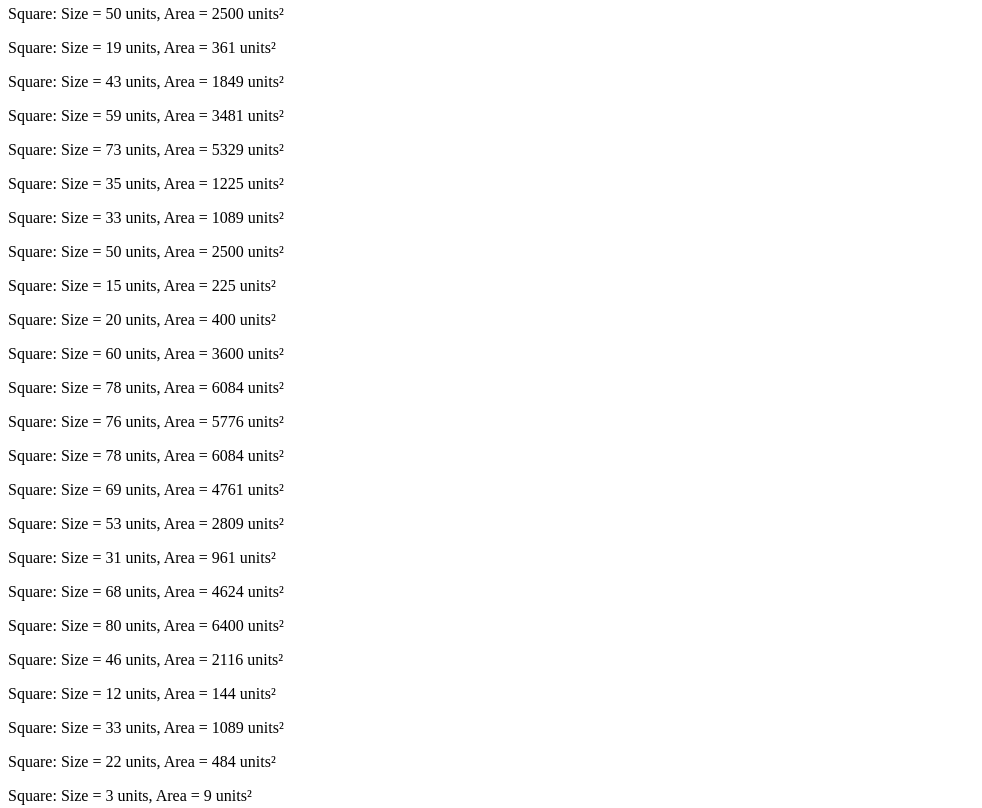
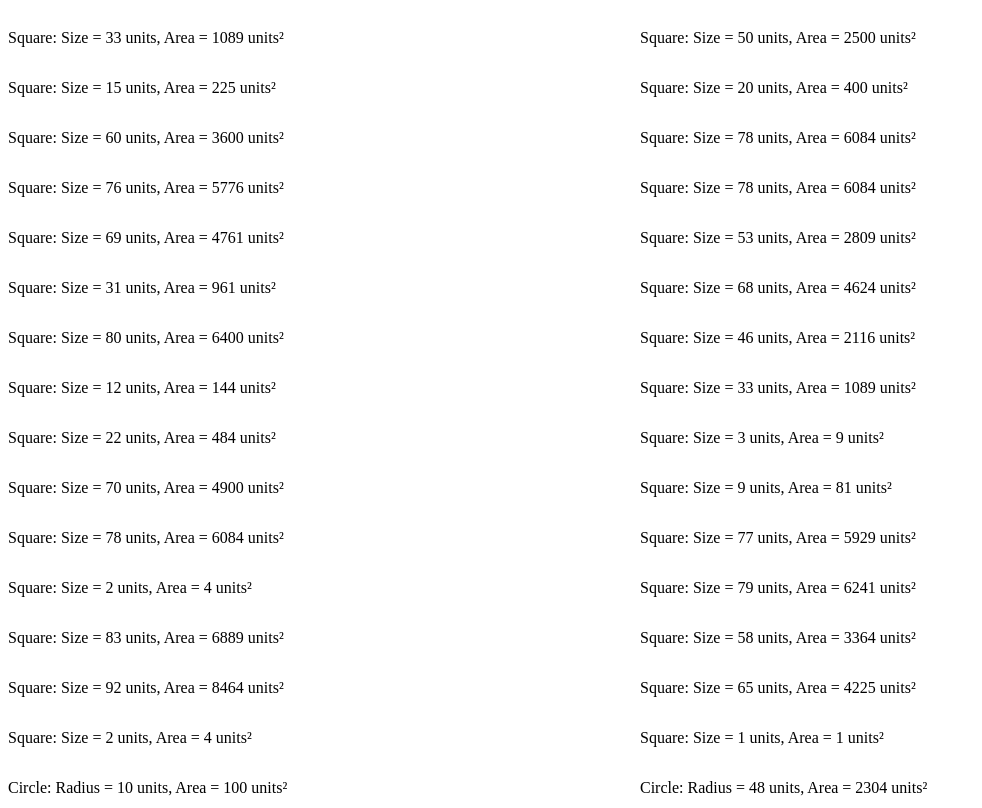
Before and after one commit to ZefRaine/Circles-Squares, a plain HTML site: page index.html in a window 1280 px wide. Shown: the part 803-1611 px from the top of the page, without its empty margins (0-982 px from the left). Drawn offline with Linux system fonts and the light colour scheme.

Commit message:
a little css

```diff
--- a/index.html
+++ b/index.html
@@ -6,6 +6,7 @@
     <meta name="viewport" content="width=device-width, initial-scale=1.0">
     <meta http-equiv="X-UA-Compatible" content="ie=edge">
     <title>Circles and Squares, oh my!</title>
+    <link rel="stylesheet" href="style.css">
 </head>
 
 <body>
--- a/shapes.js
+++ b/shapes.js
@@ -12,8 +12,6 @@ for (let i = 0; i < 50; i++) {
   document.getElementById('svgSquare').appendChild(rect);
   let side = rect.height.baseVal.value;
   let s = side.toString();
-  console.log(s);
-
   function getArea(side, side, unit) {
     area = side * side;
     return area + unit;
@@ -23,6 +21,8 @@ for (let i = 0; i < 50; i++) {
     var para = document.createElement("P");
     para.innerHTML = `Square: Size = ${s} units, Area = ${getArea(s, s, " units² ")}`;
     document.body.appendChild(para);
+    para.classList.add("mySquare");
+    console.log(`Square: Size = ${s} units, Area = ${getArea(s, s, " units² ")}`)
   }
   displayTest();
 };
@@ -46,7 +46,8 @@ for (let l = 0; l < 50; l++) {
     var para = document.createElement("P");
     para.innerHTML = `Circle: Radius = ${s} units, Area = ${getArea(s, s, " units² ")}`;
     document.body.appendChild(para);
-    console.log(`Circle: Radius = ${s} units, Area = ${getArea(s, s, " units² ")}`)
+    para.classList.add("myCircle");
+    console.log(`Circle: Radius = ${s} units, Arzea = ${getArea(s, s, " units² ")}`)
   }
   displayTest();
 };
--- /dev/null
+++ b/style.css
@@ -0,0 +1,8 @@
+.mySquare {
+    float: left;
+    width: 50%;
+}
+.myCircle {
+    float: left;
+    width: 50%;
+}
```
